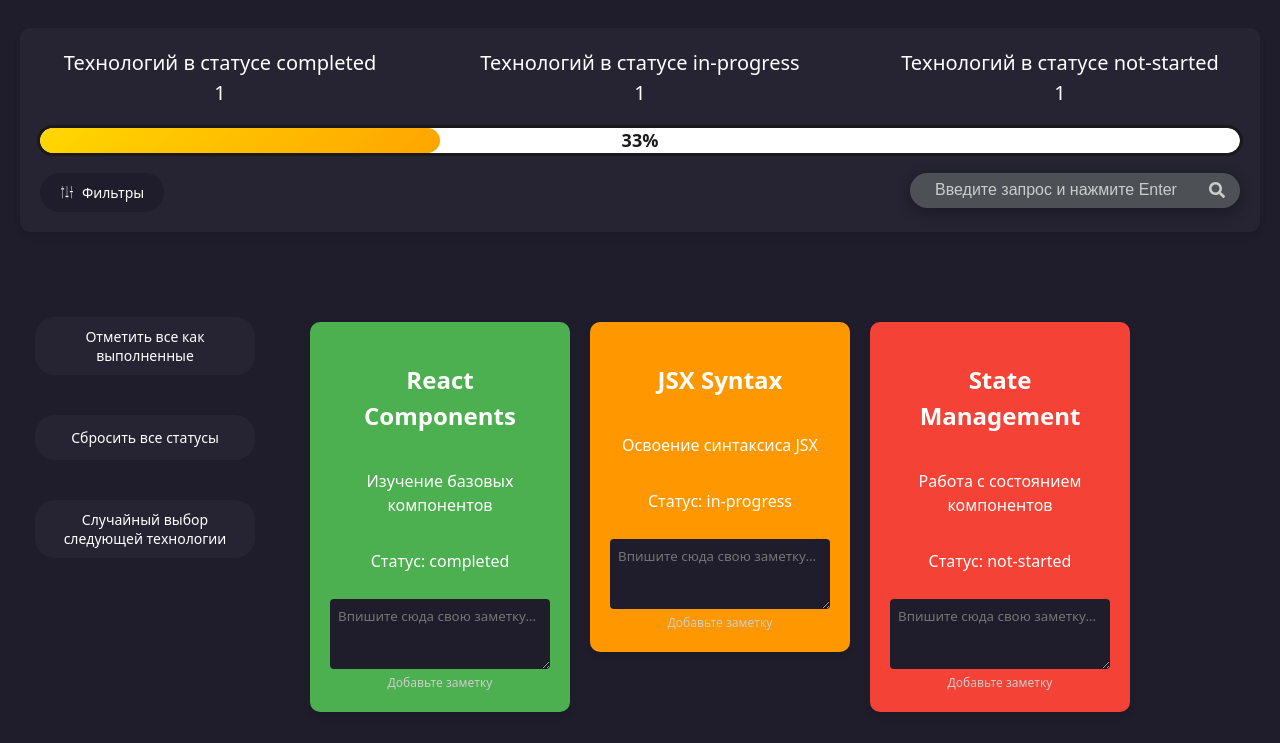
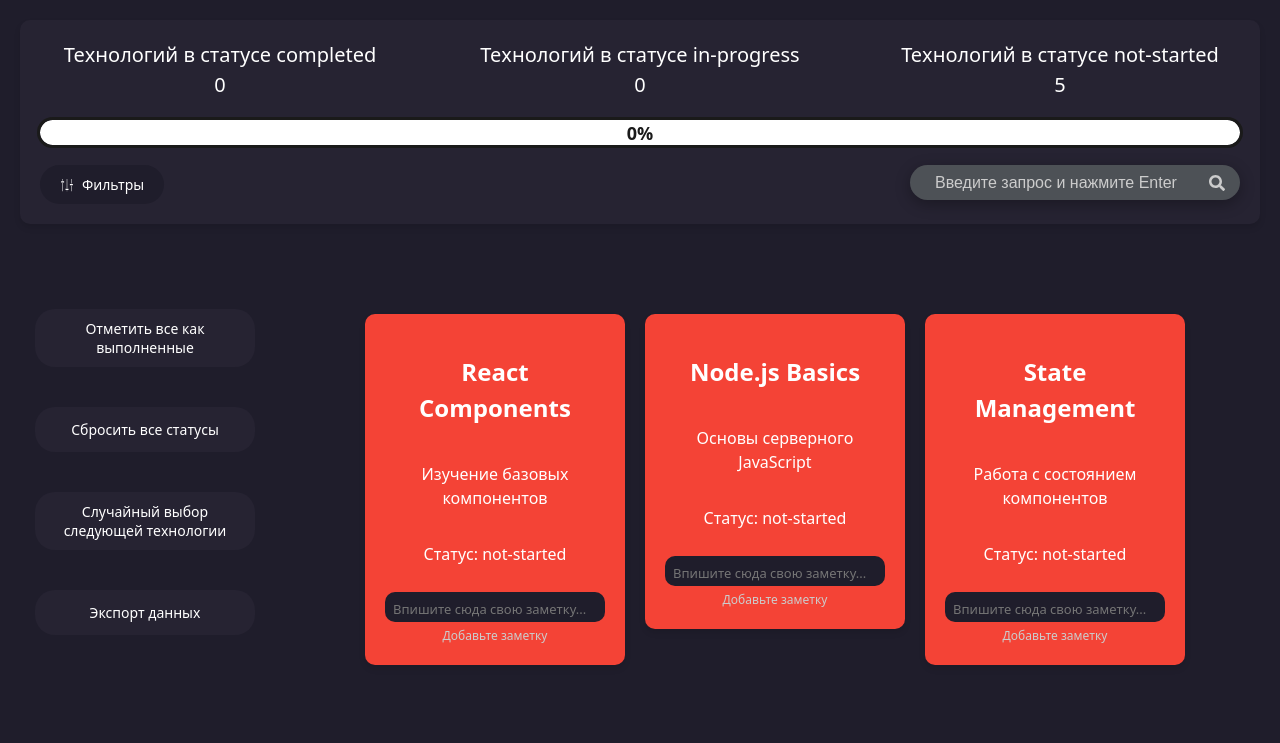
Before and after one commit to HEGATNB/REACT-WEBSITE, a React (Vite) app in the folder Card-creator/: page / in a window 1280 px wide. Shown: the top 743 px of the page. Built offline with nearby package versions, Linux system fonts and the light colour scheme.

Commit message:
Исправлена кнопка экспорта данных и добавлены анимации для карточек

```diff
--- a/Card-creator/src/App.tsx
+++ b/Card-creator/src/App.tsx
@@ -1,71 +1,34 @@
 import './App.css';
 import Card, { RoadMap, QuickActions } from './components/TechnologyCard';
-import { useState, useMemo } from 'react';
-import { useSaveData } from './components/SaveData';
-
-interface Technology {
-  id: number;
-  title: string;
-  description: string;
-  status: 'completed' | 'in-progress' | 'not-started';
-  notes: string;
-}
-
-const initialTechnologies: Technology[] = [
-  { id: 1, title: 'React Components', description: 'Изучение базовых компонентов', status: 'completed', notes: '' },
-  { id: 2, title: 'JSX Syntax', description: 'Освоение синтаксиса JSX', status: 'in-progress', notes: '' },
-  { id: 3, title: 'State Management', description: 'Работа с состоянием компонентов', status: 'not-started', notes: '' }
-];
+import { useState } from 'react';
+import useTechnologies from './components/UseTechnologies';
 
 function App() {
-  const [technologies, setTechnologies] = useState<Technology[]>(initialTechnologies);
+  const {
+    technologies,
+    updateStatus,
+    updateNotes,
+    markAllDone,
+    resetAllStatuses,
+    exportData
+  } = useTechnologies();
+
   const [currentFilter, setCurrentFilter] = useState<string>('all');
   const [searchQuery, setSearchQuery] = useState<string>('');
 
-  useSaveData(technologies, setTechnologies);
+  const changeStatus = (id: number) => {
+    const statusOrder: Array<'not-started' | 'in-progress' | 'completed'> = ['not-started', 'in-progress', 'completed'];
 
-  const changeStatus = (id: number) => {
-    const statusOrder: Technology['status'][] = ['not-started', 'in-progress', 'completed'];
-
-    setTechnologies(prevTech =>
-      prevTech.map(tech => {
-        if (tech.id === id) {
-          const currentIndex = statusOrder.indexOf(tech.status);
-          const nextIndex = (currentIndex + 1) % statusOrder.length;
-          return {
-            ...tech,
-            status: statusOrder[nextIndex]
-          };
-        }
-        return tech;
-      })
-    );
+    const tech = technologies.find(t => t.id === id);
+    if (tech) {
+      const currentIndex = statusOrder.indexOf(tech.status);
+      const nextIndex = (currentIndex + 1) % statusOrder.length;
+      updateStatus(id, statusOrder[nextIndex]);
+    }
   };
 
   const updateTechnologyNotes = (techId: number, newNotes: string) => {
-    setTechnologies(prevTech =>
-      prevTech.map(tech =>
-        tech.id === techId ? { ...tech, notes: newNotes } : tech
-      )
-    );
-  };
-
-  const markAllDone = () => {
-    setTechnologies(prevTech =>
-      prevTech.map(tech => ({
-        ...tech,
-        status: 'completed' as const
-      }))
-    );
-  };
-
-  const resetAllStatuses = () => {
-    setTechnologies(prevTech =>
-      prevTech.map(tech => ({
-        ...tech,
-        status: 'not-started' as const
-      }))
-    );
+    updateNotes(techId, newNotes);
   };
 
   const randomNextTechnology = () => {
@@ -77,14 +40,7 @@ function App() {
     }
 
     const randomTech = notStartedTech[Math.floor(Math.random() * notStartedTech.length)];
-
-    setTechnologies(prevTech =>
-      prevTech.map(tech =>
-        tech.id === randomTech.id
-          ? { ...tech, status: 'in-progress' as const }
-          : tech
-      )
-    );
+    updateStatus(randomTech.id, 'in-progress');
   };
 
   const handleSearch = (query: string) => {
@@ -96,29 +52,29 @@ function App() {
     setSearchQuery('');
   };
 
-  const filteredTechnologies = useMemo(() => {
-    let result = technologies;
+  const handleExportData = (): string => {
+    return exportData();
+  };
 
+  const filteredTechnologies = technologies.filter(tech => {
     if (searchQuery.trim() !== '') {
       const query = searchQuery.toLowerCase();
-      result = result.filter(tech =>
-        tech.title.toLowerCase().includes(query) ||
+      return tech.title.toLowerCase().includes(query) ||
         tech.description.toLowerCase().includes(query) ||
-        tech.notes.toLowerCase().includes(query)
-      );
+        tech.notes.toLowerCase().includes(query);
     }
 
     switch (currentFilter) {
       case 'not-started':
-        return result.filter(tech => tech.status === 'not-started');
+        return tech.status === 'not-started';
       case 'in-progress':
-        return result.filter(tech => tech.status === 'in-progress');
+        return tech.status === 'in-progress';
       case 'completed':
-        return result.filter(tech => tech.status === 'completed');
+        return tech.status === 'completed';
       default:
-        return result;
+        return true;
     }
-  }, [technologies, currentFilter, searchQuery]);
+  });
 
   const total = technologies.length;
   const learned = technologies.filter(tech => tech.status === "completed").length;
@@ -146,6 +102,7 @@ function App() {
             onMarkAllDone={markAllDone}
             onResetAll={resetAllStatuses}
             onRandomNext={randomNextTechnology}
+            onExportData={handleExportData}
           />
         </div>
         <div className="cards-section">
--- /dev/null
+++ b/Card-creator/src/components/Modal.css
@@ -0,0 +1,74 @@
+.modal-overlay {
+  position: fixed;
+  top: 0;
+  left: 0;
+  right: 0;
+  bottom: 0;
+  background-color: rgba(0, 0, 0, 0.5);
+  display: flex;
+  justify-content: center;
+  align-items: center;
+  z-index: 1000;
+}
+
+.modal-content {
+  background: #262332;
+  border-radius: 10px;
+  user-select:none;
+  padding: 20px;
+  width: 90%;
+  max-width: 500px;
+  box-shadow: 0 4px 6px rgba(0, 0, 0, 0.1);
+}
+
+.modal-header {
+  display: flex;
+  justify-content: space-between;
+  align-items: center;
+  margin-bottom: 20px;
+  padding-bottom: 10px;
+  border-bottom: 1px solid #1f1d2b;
+}
+
+.modal-header h3 {
+  margin: 0;
+  color: white;
+}
+
+.modal-close {
+  background: none;
+  border: none;
+  color: white;
+  font-size: 24px;
+  cursor: pointer;
+  padding: 0;
+  border-radius:25px;
+  width: 30px;
+  height: 30px;
+  display: flex;
+  align-items: center;
+  justify-content: center;
+}
+
+.modal-close:hover {
+  background-color: #1f1d2b;
+}
+
+.modal-body {
+  color: white;
+}
+
+.modal-body button {
+  background-color: #1f1d2b;
+  color: white;
+  border: none;
+  padding: 10px 20px;
+  border-radius: 20px;
+  cursor: pointer;
+  margin-top: 15px;
+  transition: background-color 0.3s;
+}
+
+.modal-body button:hover {
+  background-color: #2a2738;
+}
--- /dev/null
+++ b/Card-creator/src/components/Modal.tsx
@@ -0,0 +1,37 @@
+import React from 'react';
+import './Modal.css';
+
+interface ModalProps {
+  isOpen: boolean;
+  onClose: () => void;
+  title: string;
+  children: React.ReactNode;
+}
+
+function Modal({ isOpen, onClose, title, children }: ModalProps) {
+  if (!isOpen) return null;
+
+  const handleOverlayClick = (e: React.MouseEvent) => {
+    if (e.target === e.currentTarget) {
+      onClose();
+    }
+  };
+
+  return (
+    <div className="modal-overlay" onClick={handleOverlayClick}>
+      <div className="modal-content">
+        <div className="modal-header">
+          <h3>{title}</h3>
+          <button className="modal-close" onClick={onClose}>
+            ×
+          </button>
+        </div>
+        <div className="modal-body">
+          {children}
+        </div>
+      </div>
+    </div>
+  );
+}
+
+export default Modal;
--- a/Card-creator/src/components/TechnologyCard.css
+++ b/Card-creator/src/components/TechnologyCard.css
@@ -26,13 +26,16 @@
 
 .note-text-area {
   width: 100%;
-  min-height: 50px;
-  border-radius: 4px;
+  min-height: 30px;
+  max-height: 30px;
+  transition:
+    min-height 0.3s ease 0.5s,
+    max-height 0.5s ease 0.5s;
+  border-radius: 10px;
   padding: 8px;
   border: none;
-  border-radius: 4px;
-  resize: vertical;
-  overflow: auto;
+  resize: none;
+  overflow: hidden;
   background: #1f1d2b;
   color: white;
   font-family: inherit;
@@ -41,9 +44,25 @@
   box-sizing: border-box;
 }
 
+.note-text-area:hover,
 .note-text-area:focus {
-  outline: 2px solid white;
-  outline-offset: 2px;
+  min-height: 60px;
+  max-height: 120px;
+  resize: vertical;
+  overflow: auto;
+  transition:
+    min-height 0.3s ease,
+    max-height 0.3s ease;
+}
+
+.note-text-area:not(:hover):not(:focus) {
+  transition:
+    min-height 0.3s ease,
+    max-height 0.3s ease;
+}
+
+.note-text-area::placeholder{
+  font-size:13px;
 }
 
 .notes-hint {
--- a/Card-creator/src/components/TechnologyCard.tsx
+++ b/Card-creator/src/components/TechnologyCard.tsx
@@ -2,6 +2,7 @@ import './TechnologyCard.css';
 import { useState, useEffect, useRef } from 'react';
 import { GiSettingsKnobs } from "react-icons/gi";
 import { FaSearch } from "react-icons/fa";
+import Modal from './Modal'; // Добавляем импорт Modal
 
 type Status = 'completed' | 'in-progress' | 'not-started';
 
@@ -31,6 +32,7 @@ interface QuickActionsProps {
   onMarkAllDone: () => void;
   onResetAll: () => void;
   onRandomNext: () => void;
+  onExportData?: () => string;
 }
 
 interface FiltersProps {
@@ -97,8 +99,20 @@ function Card({ title, description, status, notes, techId, onStatusChange, onNot
   );
 }
 
-function QuickActions({ onMarkAllDone, onResetAll, onRandomNext }: QuickActionsProps) {
+function QuickActions({ onMarkAllDone, onResetAll, onRandomNext, onExportData }: QuickActionsProps) {
+  const [showExportModal, setShowExportModal] = useState(false);
+
+  const handleExport = () => {
+    if (onExportData) {
+      // Вызываем функцию экспорта, которая возвращает строку с данными
+      onExportData();
+      // Показываем модальное окно
+      setShowExportModal(true);
+    }
+  };
+
   return (
+    <>
       <div className="buttons-container">
         <button className="quick-actions-button" type="button" onClick={onMarkAllDone}>
           Отметить все как выполненные
@@ -109,7 +123,24 @@ function QuickActions({ onMarkAllDone, onResetAll, onRandomNext }: QuickActionsP
         <button className="quick-actions-button" type="button" onClick={onRandomNext}>
           Случайный выбор следующей технологии
         </button>
+        <button className="quick-actions-button" type="button" onClick={handleExport}>
+          Экспорт данных
+        </button>
       </div>
+
+      <Modal
+        isOpen={showExportModal}
+        onClose={() => setShowExportModal(false)}
+        title="Экспорт данных"
+      >
+        <p>Данные успешно экспортированы!</p>
+        <p>Файл был автоматически загружен на ваш компьютер.</p>
+        <p>Вы также можете просмотреть данные в консоли разработчика (F12).</p>
+        <button onClick={() => setShowExportModal(false)}>
+          Закрыть
+        </button>
+      </Modal>
+    </>
   );
 }
 
--- /dev/null
+++ b/Card-creator/src/components/UseTechnologies.tsx
@@ -0,0 +1,147 @@
+import { useState, useEffect } from 'react';
+
+export interface Technology {
+  id: number;
+  title: string;
+  description: string;
+  status: 'completed' | 'in-progress' | 'not-started';
+  notes: string;
+  category?: string;
+}
+
+const initialTechnologies: Technology[] = [
+  {
+    id: 1,
+    title: 'React Components',
+    description: 'Изучение базовых компонентов',
+    status: 'not-started',
+    notes: '',
+    category: 'frontend'
+  },
+  {
+    id: 2,
+    title: 'Node.js Basics',
+    description: 'Основы серверного JavaScript',
+    status: 'not-started',
+    notes: '',
+    category: 'backend'
+  },
+  {
+    id: 3,
+    title: 'State Management',
+    description: 'Работа с состоянием компонентов',
+    status: 'not-started',
+    notes: '',
+    category: 'frontend'
+  },
+  {
+    id: 4,
+    title: 'Express.js',
+    description: 'Создание серверных приложений',
+    status: 'not-started',
+    notes: '',
+    category: 'backend'
+  },
+  {
+    id: 5,
+    title: 'TypeScript',
+    description: 'Типизированный JavaScript',
+    status: 'not-started',
+    notes: '',
+    category: 'frontend'
+  }
+];
+
+function useTechnologies() {
+  const [technologies, setTechnologies] = useState<Technology[]>(() => {
+    const saved = localStorage.getItem('techTrackerData');
+    if (saved) {
+      try {
+        return JSON.parse(saved);
+      } catch (error) {
+        console.error('Ошибка при загрузке данных:', error);
+        return initialTechnologies;
+      }
+    }
+    return initialTechnologies;
+  });
+
+  useEffect(() => {
+    localStorage.setItem('techTrackerData', JSON.stringify(technologies));
+  }, [technologies]);
+
+  const updateStatus = (techId: number, newStatus: Technology['status']) => {
+    setTechnologies(prev =>
+      prev.map(tech =>
+        tech.id === techId ? { ...tech, status: newStatus } : tech
+      )
+    );
+  };
+
+  const updateNotes = (techId: number, newNotes: string) => {
+    setTechnologies(prev =>
+      prev.map(tech =>
+        tech.id === techId ? { ...tech, notes: newNotes } : tech
+      )
+    );
+  };
+
+  const calculateProgress = () => {
+    if (technologies.length === 0) return 0;
+    const completed = technologies.filter(tech => tech.status === 'completed').length;
+    return Math.round((completed / technologies.length) * 100);
+  };
+
+  const markAllDone = () => {
+    setTechnologies(prev =>
+      prev.map(tech => ({
+        ...tech,
+        status: 'completed' as const
+      }))
+    );
+  };
+
+  const resetAllStatuses = () => {
+    setTechnologies(prev =>
+      prev.map(tech => ({
+        ...tech,
+        status: 'not-started' as const
+      }))
+    );
+  };
+
+  const exportData = () => {
+    const data = {
+      exportedAt: new Date().toISOString(),
+      technologies: technologies
+    };
+    const dataStr = JSON.stringify(data, null, 2);
+    console.log('Данные для экспорта:', dataStr);
+
+    // Создаем ссылку для скачивания файла
+    const blob = new Blob([dataStr], { type: 'application/json' });
+    const url = URL.createObjectURL(blob);
+    const a = document.createElement('a');
+    a.href = url;
+    a.download = `tech-tracker-export-${new Date().toISOString().split('T')[0]}.json`;
+    document.body.appendChild(a);
+    a.click();
+    document.body.removeChild(a);
+    URL.revokeObjectURL(url);
+
+    return dataStr;
+  };
+
+  return {
+    technologies,
+    updateStatus,
+    updateNotes,
+    progress: calculateProgress(),
+    markAllDone,
+    resetAllStatuses,
+    exportData,
+    setTechnologies
+  };
+}
+
+export default useTechnologies;
```
Lines whose indentation alone changed are shown as unchanged.
